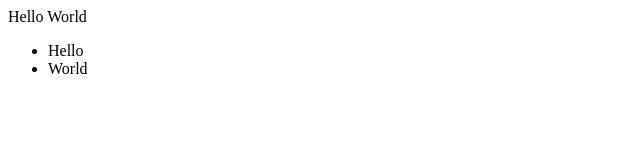
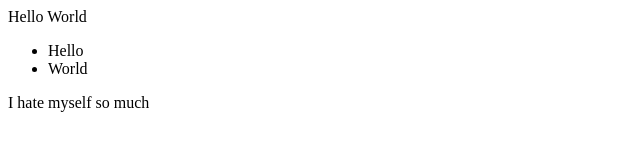
Before and after one commit to DavidBelaev/Tennis_Project, a plain HTML site: page index.html in a window 1280 px wide. Shown: the whole page, without its empty margins (0-640 px from the left). Drawn offline with Linux system fonts and the light colour scheme.

Commit message:
added a div

```diff
--- a/index.html
+++ b/index.html
@@ -9,5 +9,6 @@
 			<li>Hello</li>
 			<li>World</li>
 		</ul>
+		<div>I hate myself so much</div>
 	</body>
 </html>
```
